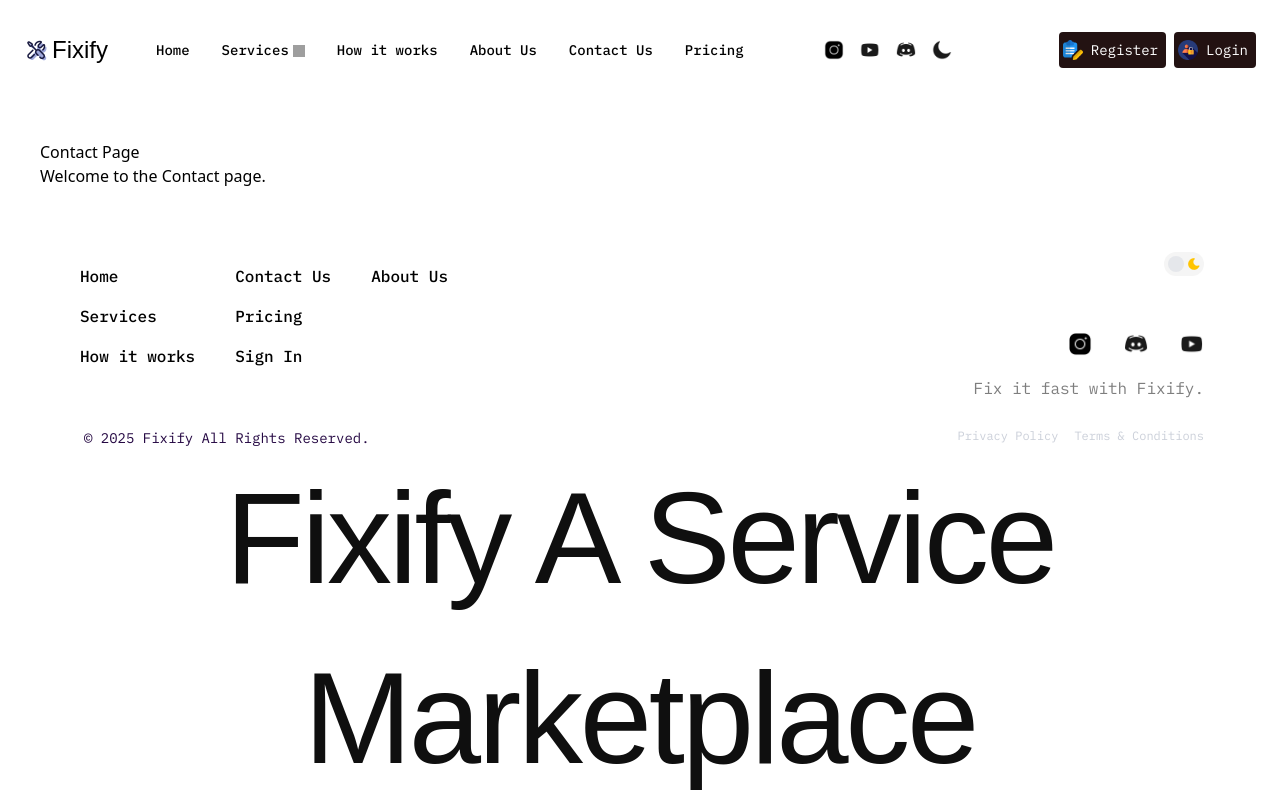
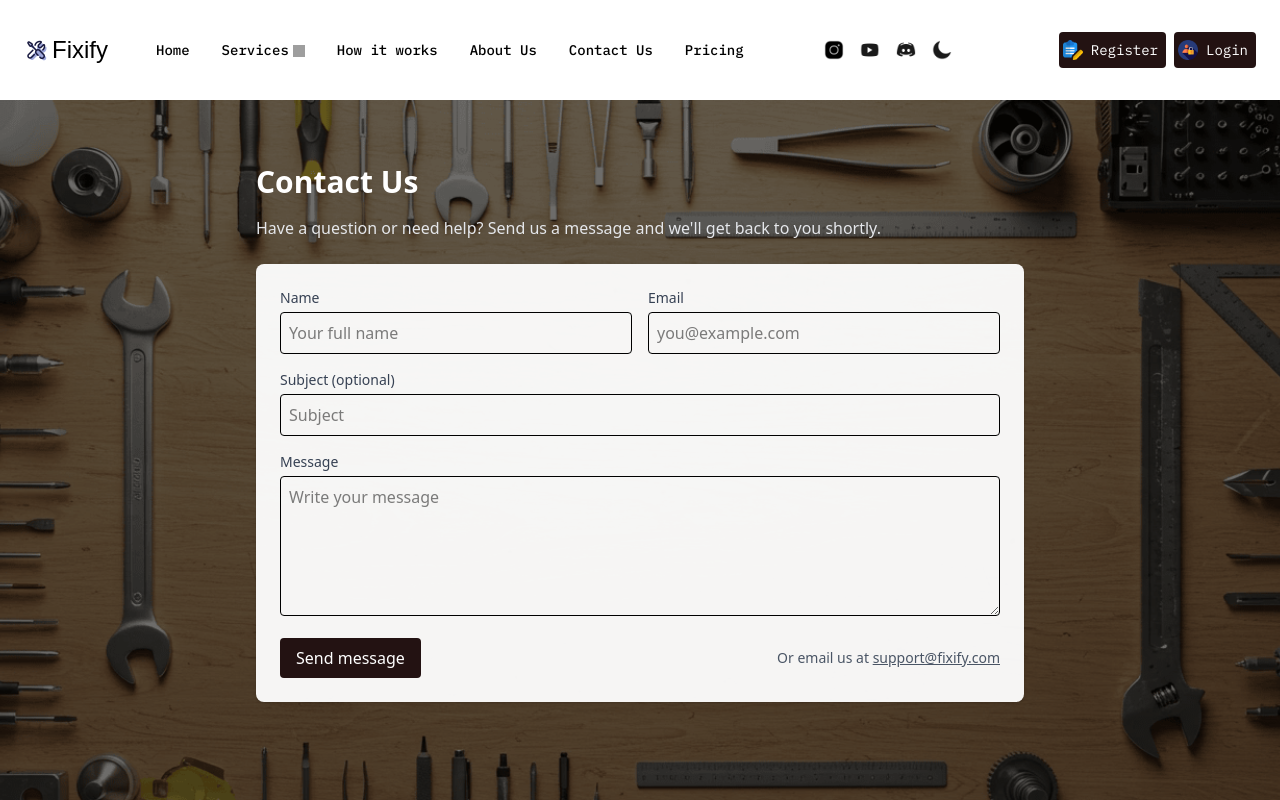
Before and after one commit to abdulrehman142/Fixify, a React (Vite) app: page /contact in a window 1280 px wide. Shown: the top 800 px of the page. Built offline with nearby package versions, Linux system fonts and the light colour scheme; grey boxes are pictures that could not be loaded; a web font is replaced by a local one.

Commit message:
Made ContactUs form

```diff
--- a/src/pages/ContactUs.tsx
+++ b/src/pages/ContactUs.tsx
@@ -1,8 +1,140 @@
-const ContactUs = () => {
+import React, { useState } from "react";
+
+const ContactUs: React.FC = () => {
+  const [name, setName] = useState("");
+  const [email, setEmail] = useState("");
+  const [subject, setSubject] = useState("");
+  const [message, setMessage] = useState("");
+  const [error, setError] = useState<string | null>(null);
+  const [success, setSuccess] = useState(false);
+
+  const validateEmail = (e: string) => /\S+@\S+\.\S+/.test(e);
+
+  const handleSubmit = async (ev: React.FormEvent) => {
+    ev.preventDefault();
+    setError(null);
+
+    if (!name.trim() || !email.trim() || !message.trim()) {
+      setError("Please fill in your name, email and message.");
+      return;
+    }
+
+    if (!validateEmail(email)) {
+      setError("Please enter a valid email address.");
+      return;
+    }
+
+    if (message.trim().length < 10) {
+      setError("Message should be at least 10 characters.");
+      return;
+    }
+
+    try {
+      // Placeholder: replace with real API call if available
+      // Example:
+      // await fetch('/api/contact', { method: 'POST', body: JSON.stringify({ name, email, subject, message }) })
+
+      // Simulate success
+      setSuccess(true);
+      setName("");
+      setEmail("");
+      setSubject("");
+      setMessage("");
+    } catch (err) {
+      setError("Failed to send message. Please try again later.");
+    }
+  };
+
   return (
-    <div className="p-10">
-      <h1>Contact Page</h1>
-      <p>Welcome to the Contact page.</p>
+    <div className="relative min-h-screen flex items-start justify-center py-16 px-4 sm:px-6 lg:px-8 bg-[url('/Fixify_images/herobg.png')] bg-cover bg-center bg-no-repeat">
+      <div className="absolute inset-0 bg-black/55" />
+      <div className="max-w-3xl w-full relative z-10">
+        <h1 className="text-3xl font-semibold mb-4 text-white">Contact Us</h1>
+        <p className="mb-6 text-gray-200">
+          Have a question or need help? Send us a message and we'll get back to
+          you shortly.
+        </p>
+
+        <div className="bg-white/95 dark:bg-[#0b0b0b]/95 rounded-lg shadow p-6">
+          {error && <div className="mb-4 text-red-500">{error}</div>}
+          {success && (
+            <div className="mb-4 text-green-600">
+              Message sent — thanks! We'll reply soon.
+            </div>
+          )}
+
+          <form onSubmit={handleSubmit} className="space-y-4">
+            <div className="grid grid-cols-1 sm:grid-cols-2 gap-4">
+              <div>
+                <label className="block text-sm text-gray-700 dark:text-gray-300 mb-1">
+                  Name
+                </label>
+                <input
+                  value={name}
+                  onChange={(e) => setName(e.target.value)}
+                  className="w-full p-2 rounded border bg-transparent text-black dark:text-white"
+                  placeholder="Your full name"
+                  required
+                />
+              </div>
+
+              <div>
+                <label className="block text-sm text-gray-700 dark:text-gray-300 mb-1">
+                  Email
+                </label>
+                <input
+                  type="email"
+                  value={email}
+                  onChange={(e) => setEmail(e.target.value)}
+                  className="w-full p-2 rounded border bg-transparent text-black dark:text-white"
+                  placeholder="you@example.com"
+                  required
+                />
+              </div>
+            </div>
+
+            <div>
+              <label className="block text-sm text-gray-700 dark:text-gray-300 mb-1">
+                Subject (optional)
+              </label>
+              <input
+                value={subject}
+                onChange={(e) => setSubject(e.target.value)}
+                className="w-full p-2 rounded border bg-transparent text-black dark:text-white"
+                placeholder="Subject"
+              />
+            </div>
+
+            <div>
+              <label className="block text-sm text-gray-700 dark:text-gray-300 mb-1">
+                Message
+              </label>
+              <textarea
+                value={message}
+                onChange={(e) => setMessage(e.target.value)}
+                className="w-full p-2 rounded border bg-transparent text-black dark:text-white min-h-[140px]"
+                placeholder="Write your message"
+                required
+              />
+            </div>
+
+            <div className="flex items-center justify-between">
+              <button
+                type="submit"
+                className="bg-[#231212] text-white px-4 py-2 rounded"
+              >
+                Send message
+              </button>
+              <div className="text-sm text-gray-600 dark:text-gray-300">
+                Or email us at{" "}
+                <a href="mailto:support@fixify.com" className="underline">
+                  support@fixify.com
+                </a>
+              </div>
+            </div>
+          </form>
+        </div>
+      </div>
     </div>
   );
 };
```
